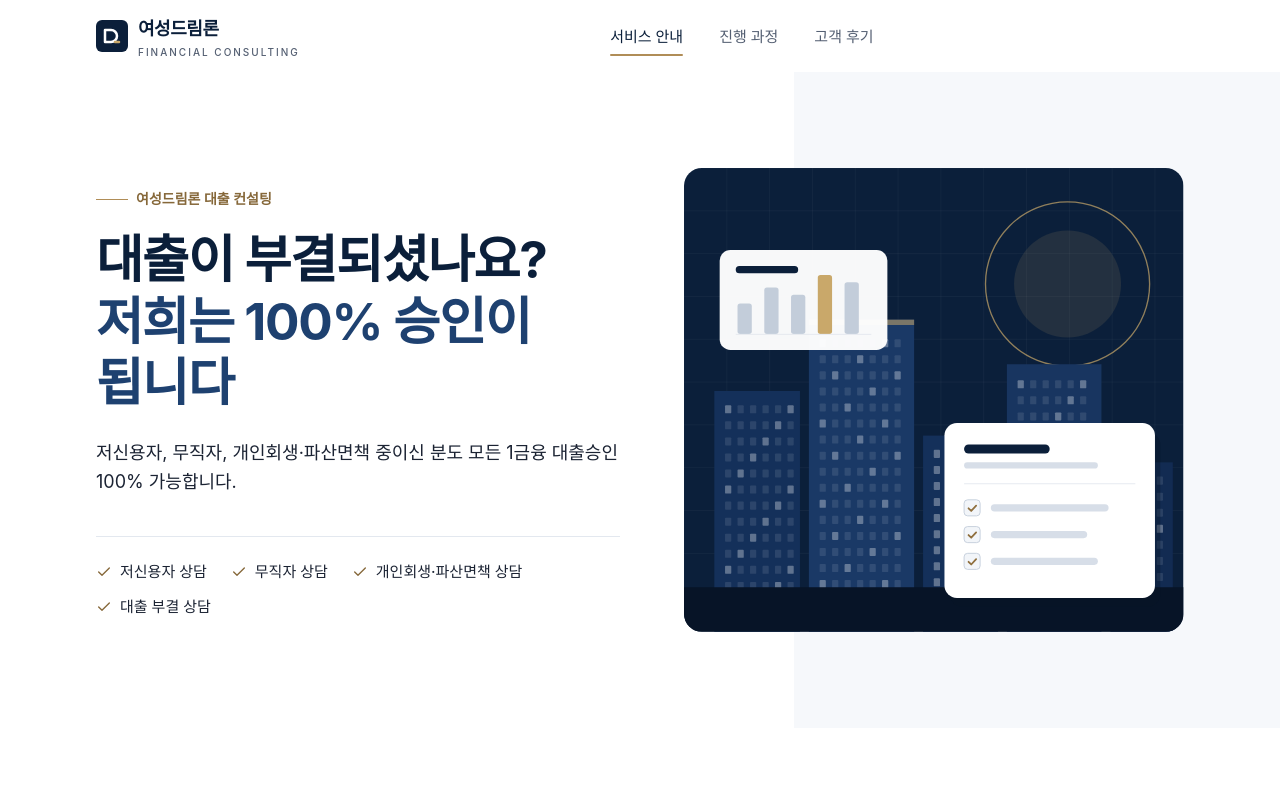
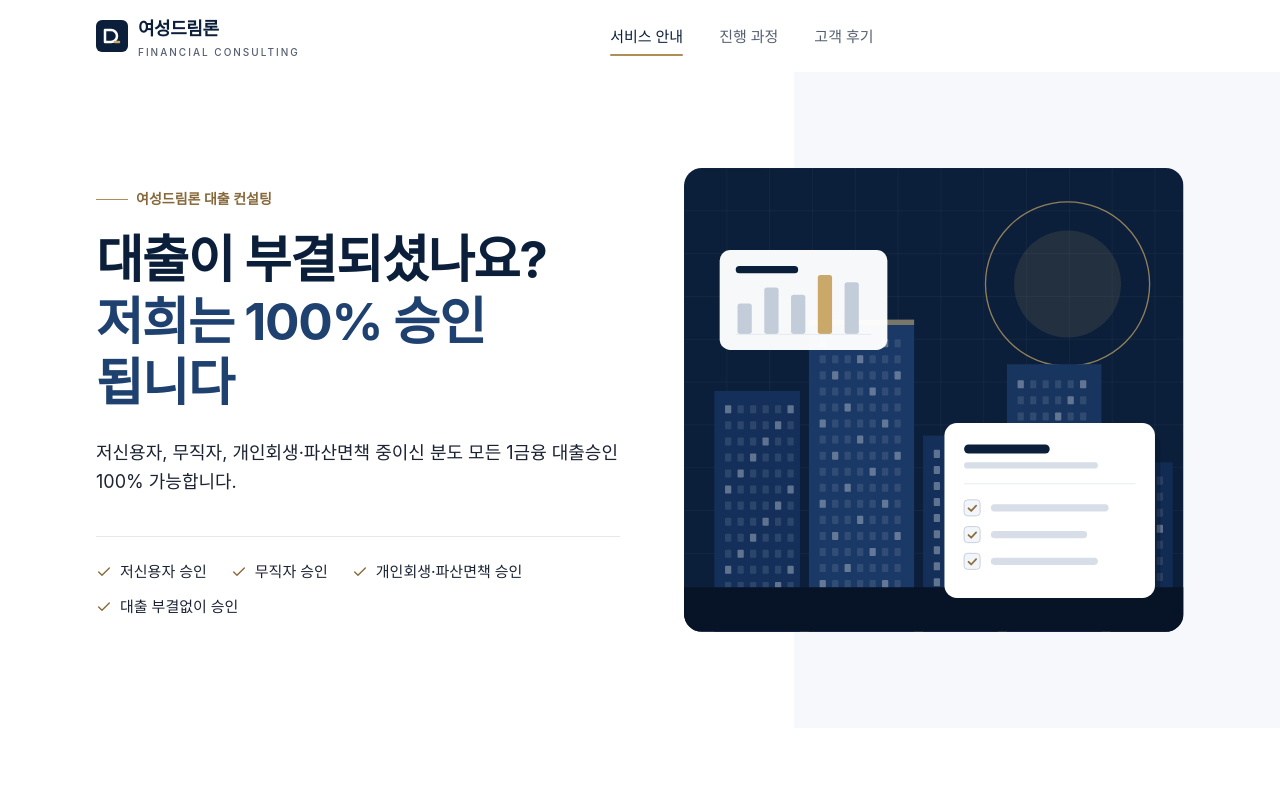
Before and after one commit to akainu1977-debug/yeosung-dreamloan, a React (Vite) app: page / in a window 1280 px wide. Shown: the top 800 px of the page. Built offline with nearby package versions, Linux system fonts and the light colour scheme; a web font is replaced by a local one.

Commit message:
Update siteContent.ts

```diff
--- a/src/content/siteContent.ts
+++ b/src/content/siteContent.ts
@@ -21,10 +21,10 @@ export const navItems: { id: string; label: string }[] = [
 
 export const hero = {
   eyebrow: '여성드림론 대출 컨설팅',
-  title: ['대출이 부결되셨나요?', '저희는 100% 승인이 됩니다'],
+  title: ['대출이 부결되셨나요?', '저희는 100% 승인 됩니다'],
   lead: '저신용자, 무직자, 개인회생·파산면책 중이신 분도 모든 1금융 대출승인 100% 가능합니다.',
   sub: '',
-  topics: ['저신용자 상담', '무직자 상담', '개인회생·파산면책 상담', '대출 부결 상담'],
+  topics: ['저신용자 승인', '무직자 승인', '개인회생·파산면책 승인', '대출 부결없이 승인 '],
 };
 
 export const about = {
```
